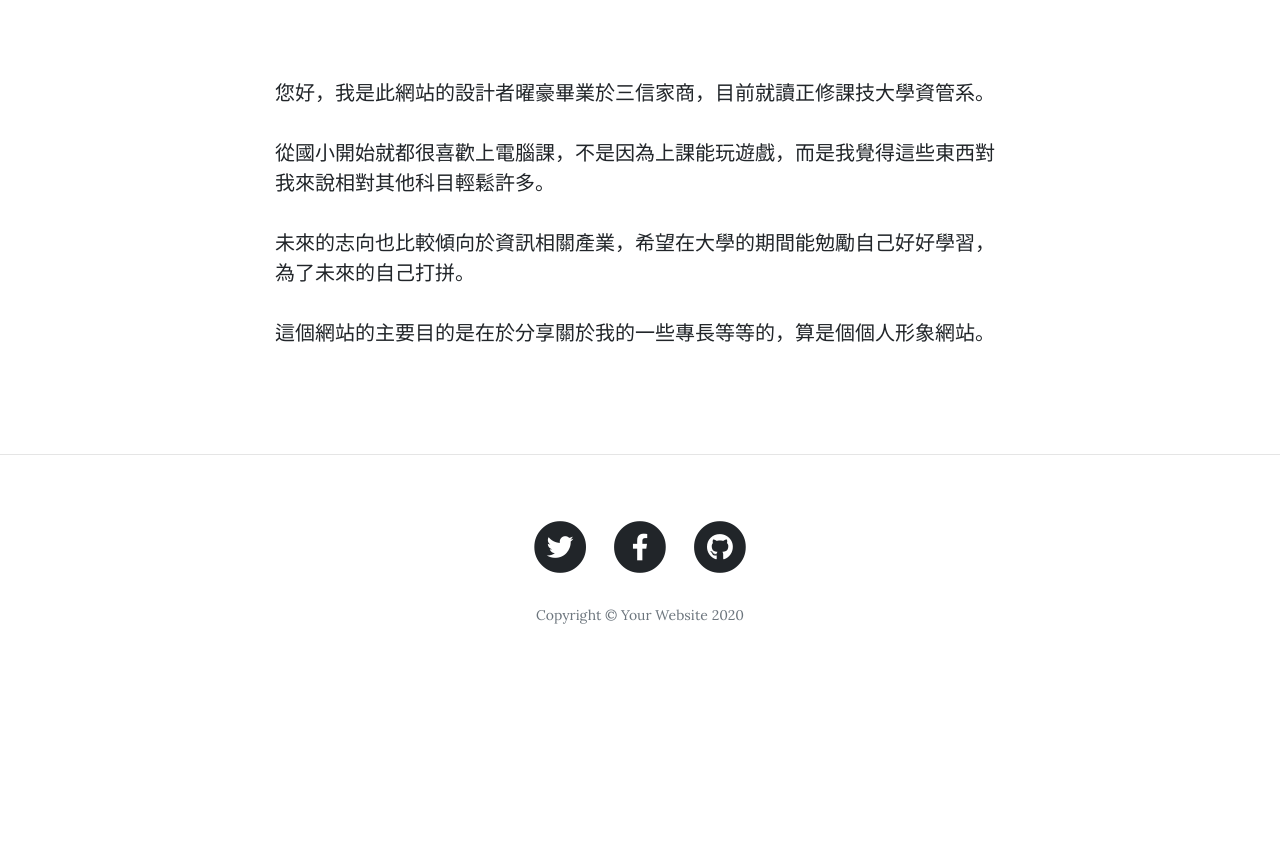
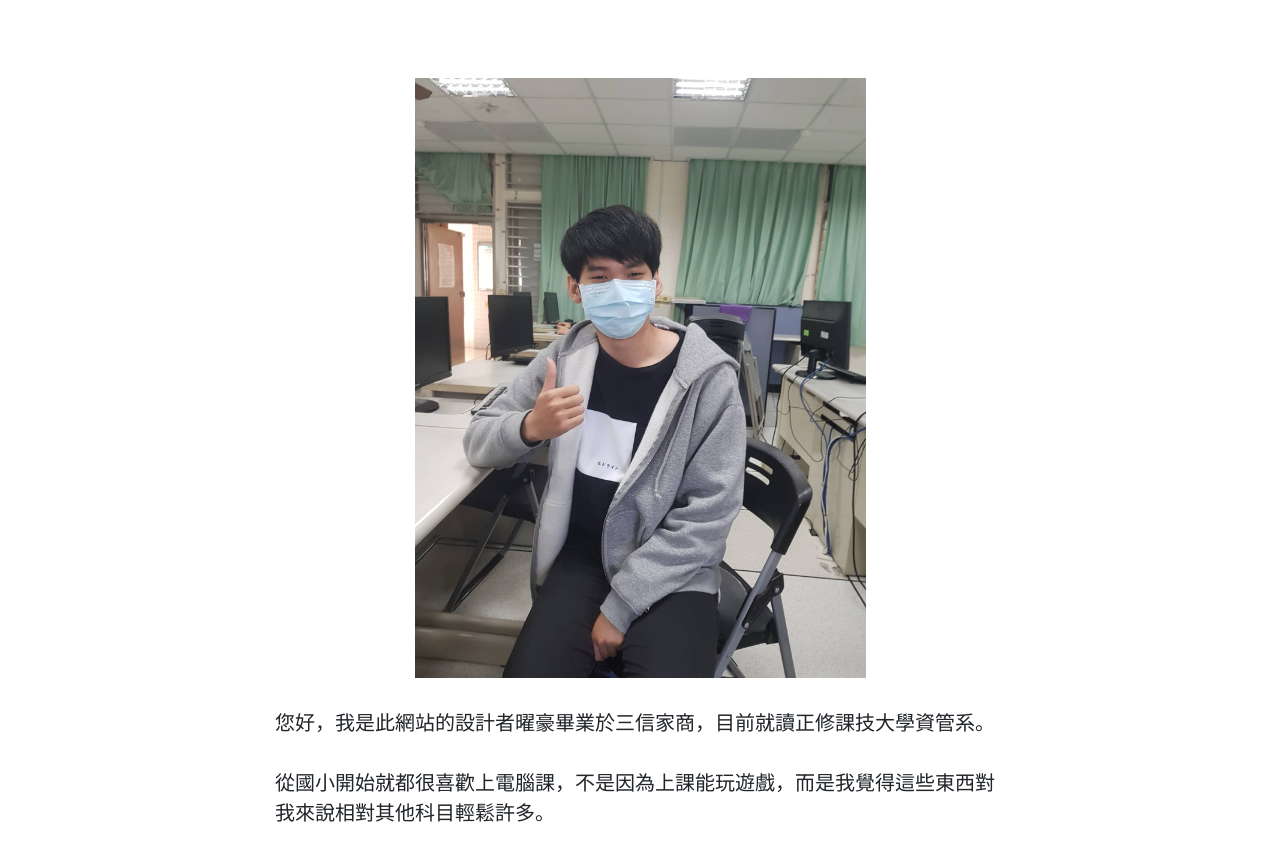
Before and after one commit to haoking90817/haoking90817.github.io, a website: page about.html in a window 1280 px wide. Shown: the part 522-1377 px from the top of the page. Before the commit the page ends 1213 px from the top, so only its background shows below. Drawn offline with nearby package versions, Linux system fonts and the light colour scheme.

Commit message:
add image

```diff
--- a/about.html
+++ b/about.html
@@ -75,6 +75,7 @@
   <div class="container">
     <div class="row">
       <div class="col-lg-8 col-md-10 mx-auto">
+        <p><center><img src="img/132005691_161911109004956_658371294404754302_n.jpg" width="451" height="600"></center></p>
         <p>您好，我是此網站的設計者曜豪畢業於三信家商，目前就讀正修課技大學資管系。</p>
         <p>從國小開始就都很喜歡上電腦課，不是因為上課能玩遊戲，而是我覺得這些東西對我來說相對其他科目輕鬆許多。</p>
         <p>未來的志向也比較傾向於資訊相關產業，希望在大學的期間能勉勵自己好好學習，為了未來的自己打拼。</p>
```
Also changed, not shown: img/132005691_161911109004956_658371294404754302_n.jpg (added).
